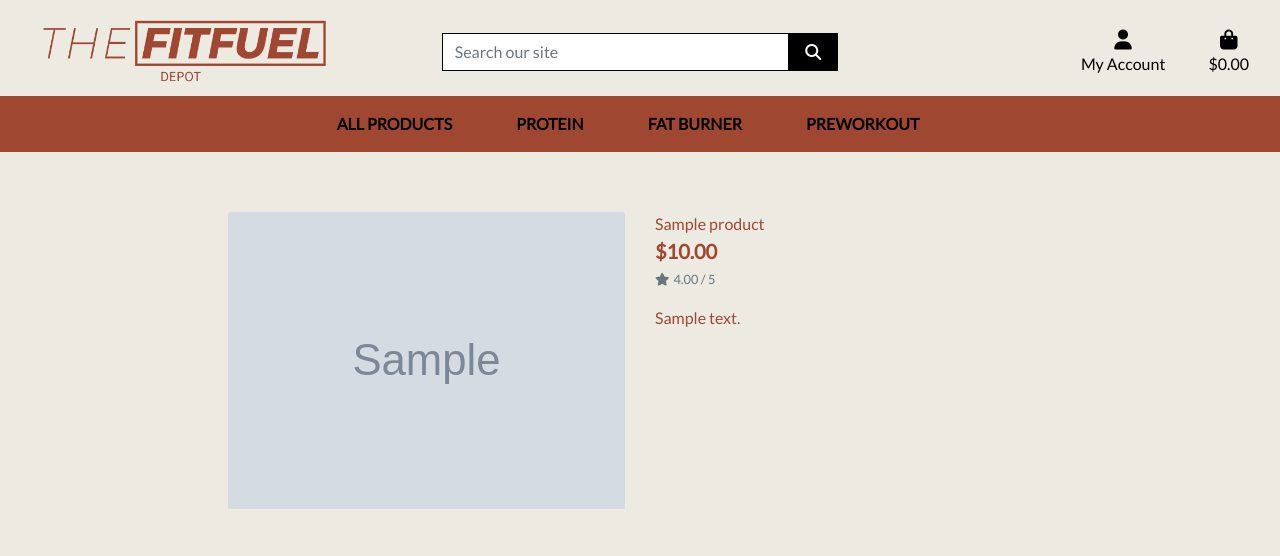
After one commit to Kierandoolan/The-FitFuel-Depot, a Django app: page /products/1 in a window 1280 px wide. The commit adds this page. Shown: the top 556 px of the page. Run offline with Django 3.2, Linux system fonts and the light colour scheme; tables that the repository leaves empty hold one stand-in row (values such as "Sample post"); grey boxes marked "Sample" are stand-in pictures; some libraries are stand-ins or nearby versions.

Commit message:
added product detail functionality

```diff
--- a/home/templates/home/index.html
+++ b/home/templates/home/index.html
@@ -18,7 +18,7 @@
             </h1>
             <div class="my-5">
                 <h4>
-                    <a href="" class="shop-now-button btn btn-lg rounded-0 text-uppercase py-3">Shop Now</a>
+                    <a href="{% url 'products' %}" class="shop-now-button btn btn-lg rounded-0 text-uppercase py-3">Shop Now</a>
                 </h4>
             </div>
         </div>
--- /dev/null
+++ b/products/templates/products/product_detail.html
@@ -0,0 +1,43 @@
+{% extends "base.html" %}
+{% load static %}
+
+{% block page_header %}
+    <div class="container header-container">
+        <div class="row">
+            <div class="col"></div>
+        </div>
+    </div>
+{% endblock %}
+
+{% block content %}
+    <div class="overlay"></div>
+    <div class="container-fluid">
+        <div class="row">
+            <div class="col-12 col-md-6 col-lg-4 offset-lg-2">
+                <div class="image-container detail-card my-5">
+                    {% if product.image %}
+                        <a href="{{ product.image.url }}" target="_blank">
+                            <img class="card-img-top img-fluid" src="{{ product.image.url }}" alt="{{ product.name }}">
+                        </a>
+                        {% else %}
+                        <a href="">
+                            <img class="card-img-top img-fluid" src="{{ MEDIA_URL }}noimage.png" alt="{{ product.name }}">
+                        </a>
+                    {% endif %}
+                </div>
+            </div>
+            <div class="col-12 col-md-6 col-lg-4">
+                <div class="product-details-container mb-5 mt-md-5">
+                    <p class="mb-0">{{ product.name }}</p>
+                    <p class="lead mb-0 text-left font-weight-bold">${{ product.price }}</p>
+                    {% if product.rating %}
+                        <small class="text-muted"><i class="fas fa-star mr-1"></i>{{ product.rating }} / 5</small>
+                    {% else %}
+                        <small class="text-muted">No Rating</small>
+                    {% endif %}
+                    <p class="mt-3">{{ product.description }}</p>
+                </div>
+            </div>
+        </div>
+    </div>
+{% endblock %}
--- a/products/urls.py
+++ b/products/urls.py
@@ -2,5 +2,6 @@ from django.urls import path
 from . import views
 
 urlpatterns = [
-    path('', views.all_products, name='products')
+    path('', views.all_products, name='products'),
+    path('<product_id>', views.product_detail, name='product_detail'),
 ]
--- a/products/views.py
+++ b/products/views.py
@@ -1,4 +1,4 @@
-from django.shortcuts import render
+from django.shortcuts import render, get_object_or_404
 from .models import Product
 
 # Create your views here.
@@ -13,3 +13,15 @@ def all_products(request):
     }
 
     return render(request, 'products/products.html', context)
+
+
+def product_detail(request, product_id):
+    """ A view to show individual product details """
+
+    product = get_object_or_404(Product, pk=product_id)
+
+    context = {
+        'product': product,
+    }
+
+    return render(request, 'products/product_detail.html', context)
--- a/static/css/base.css
+++ b/static/css/base.css
@@ -25,6 +25,10 @@ body {
 
 .main-logo-link {
     width: fit-content;
+}
+
+.nav-color {
+    background-color: #edeae2;
 }
 
 .nav-logo{
@@ -76,15 +80,14 @@ body {
 }
 
 
-.overlay {
-	height: 100%;
-	width: 100%;
-	top: 0;
-	left: 0;
-	position: fixed;
-	background: white;
-	z-index: -1;
+
+.card-img, .card-img-top {
+    border-top-left-radius: calc(0.25rem - 1px);
+    border-top-right-radius: calc(0.25rem - 1px);
+    max-height: 400px;
 }
+
+
 
 /* -------------------------------- Media Queries */
 
--- a/templates/base.html
+++ b/templates/base.html
@@ -35,7 +35,7 @@
     <title>FitFuel Depot {% block extra_title %}{% endblock %}</title>
   </head>
   <body>
-    <header class="container-fluid fixed-top">
+    <header class="container-fluid fixed-top nav-color">
         <div id="topnav" class="row pt-lg-2 d-none d-lg-flex">
             <div class="col-12 col-lg-4 my-auto py-1 py-lg-0 text-center text-lg-left">
                 <a href="{% url 'home' %}" class="nav-link main-logo-link">
--- a/templates/includes/main-nav.html
+++ b/templates/includes/main-nav.html
@@ -9,7 +9,7 @@
                 <a href="" class="dropdown-item">By Price</a>
                 <a href="" class="dropdown-item ">By Rating</a>
                 <a href="" class="dropdown-item ">By Category</a>
-                <a href="" class="dropdown-item">All Products</a>
+                <a href="{% url 'products' %}" class="dropdown-item">All Products</a>
             </div>
         </li>
 
```
Also changed, not shown: products/templates/products/products.html (+4 -4 lines).
